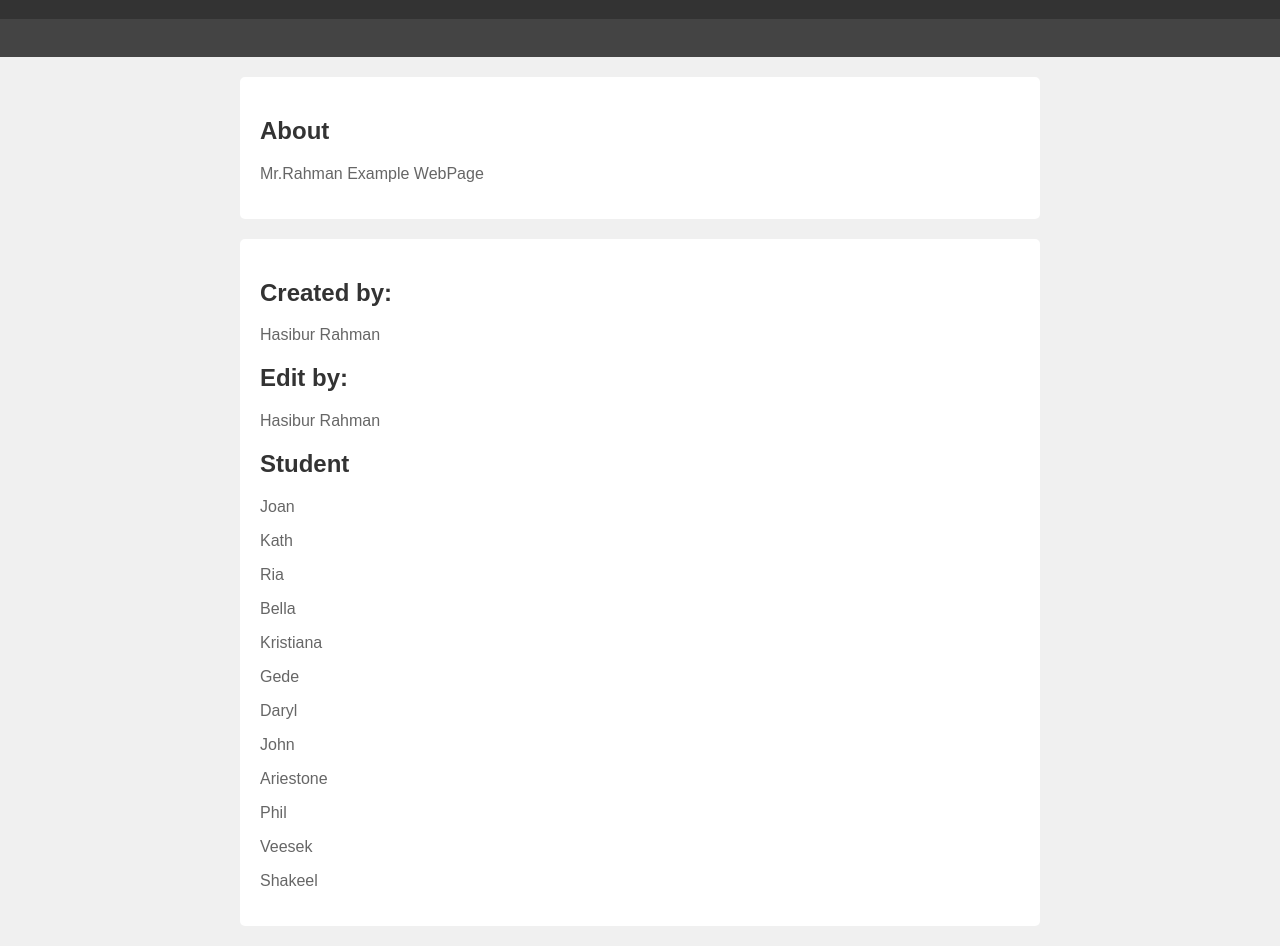
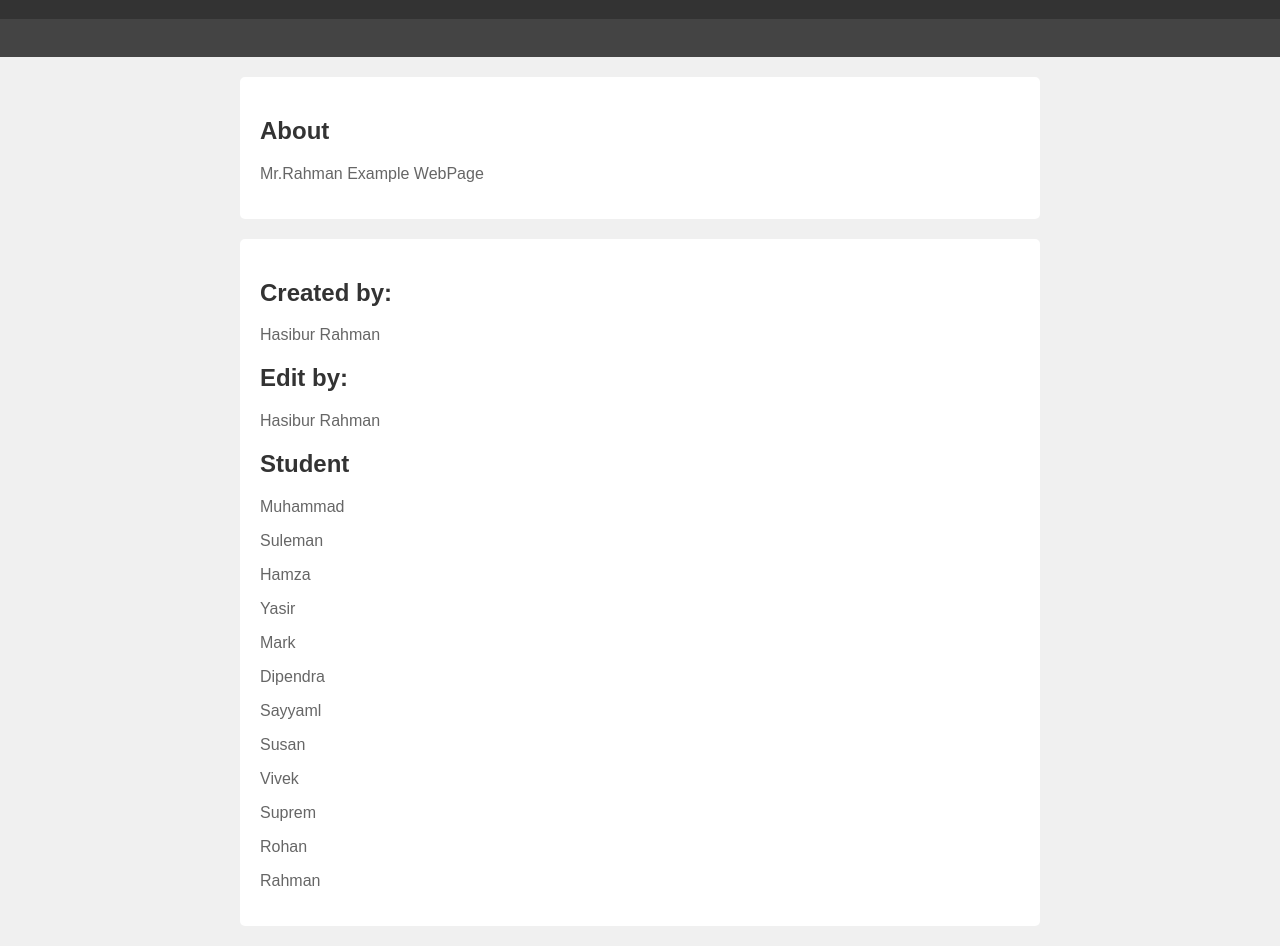
Before and after one commit to HNHRAHMAN/EXAMPLE-PAGE, a plain HTML site: page index.html in a window 1280 px wide. Shown: the part 149-1095 px from the top of the page. Drawn offline with Linux system fonts and the light colour scheme.

Commit message:
Update index.html

```diff
--- a/index.html
+++ b/index.html
@@ -3,7 +3,7 @@
 <head>
     <meta charset="UTF-8">
     <meta name="viewport" content="width=device-width, initial-scale=1.0">
-    <title>Certificate IV in Information Technology [112211B]</title>
+    <title>Diploma in Information Technology [112211B]</title>
     <style>
         body {
             font-family: Arial, sans-serif;
@@ -75,18 +75,18 @@
 <h2>Student</h2>
 
 
-	    <p>Joan</p>
-	    <p>Kath</p>
-	    <p>Ria</p>
-	    <p>Bella</p>
-	    <p>Kristiana</p>
-	    <p>Gede</p>
-	    <p>Daryl</p>
-	    <p>John</p>
-	    <p>Ariestone</p>
-	    <p>Phil</p>
-	    <p>Veesek</p>
-	    <p>Shakeel</p>
+	    <p>Muhammad</p>
+	    <p>Suleman</p>
+	    <p>Hamza</p>
+	    <p>Yasir</p>
+	    <p>Mark</p>
+	    <p>Dipendra</p>
+	    <p>Sayyaml</p>
+	    <p>Susan</p>
+	    <p>Vivek</p>
+	    <p>Suprem</p>
+	    <p>Rohan</p>
+	    <p>Rahman</p>
 
 
 	    <p></p>
```
